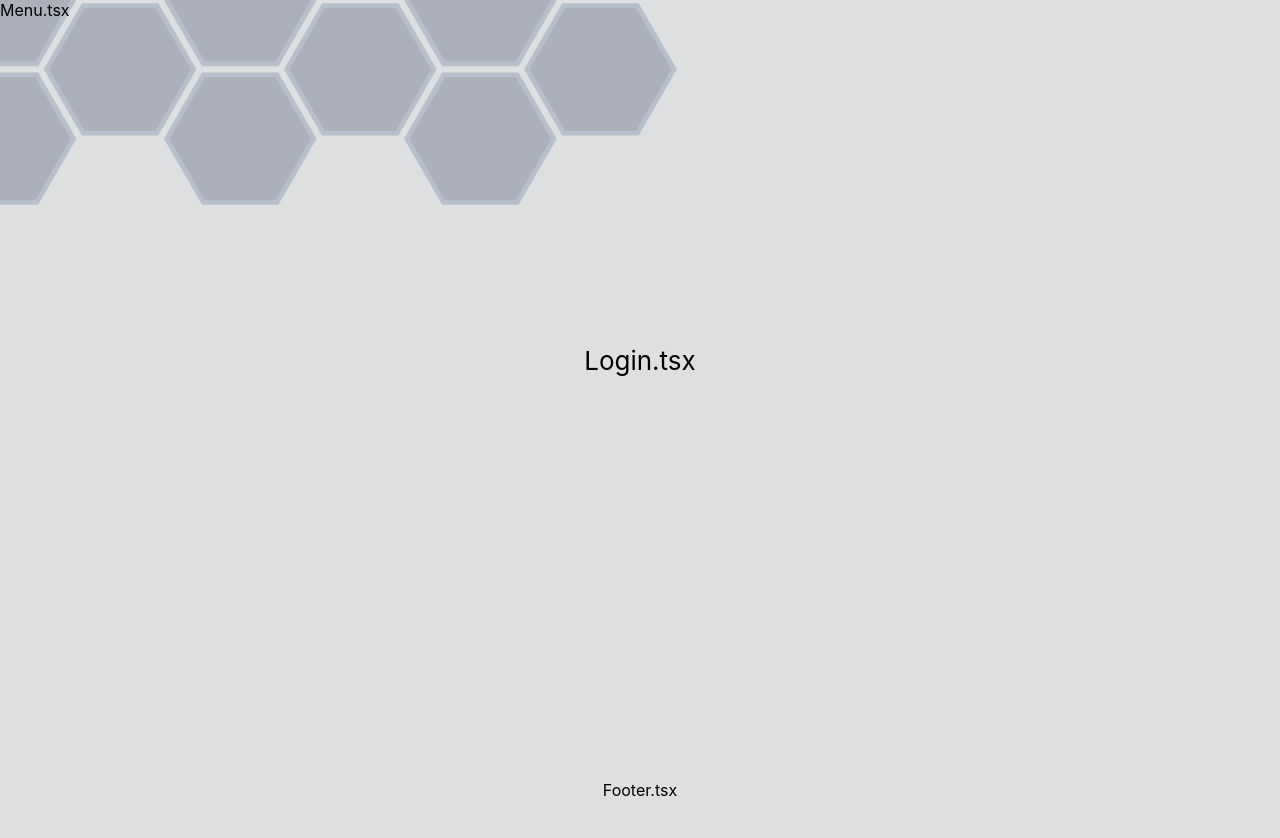
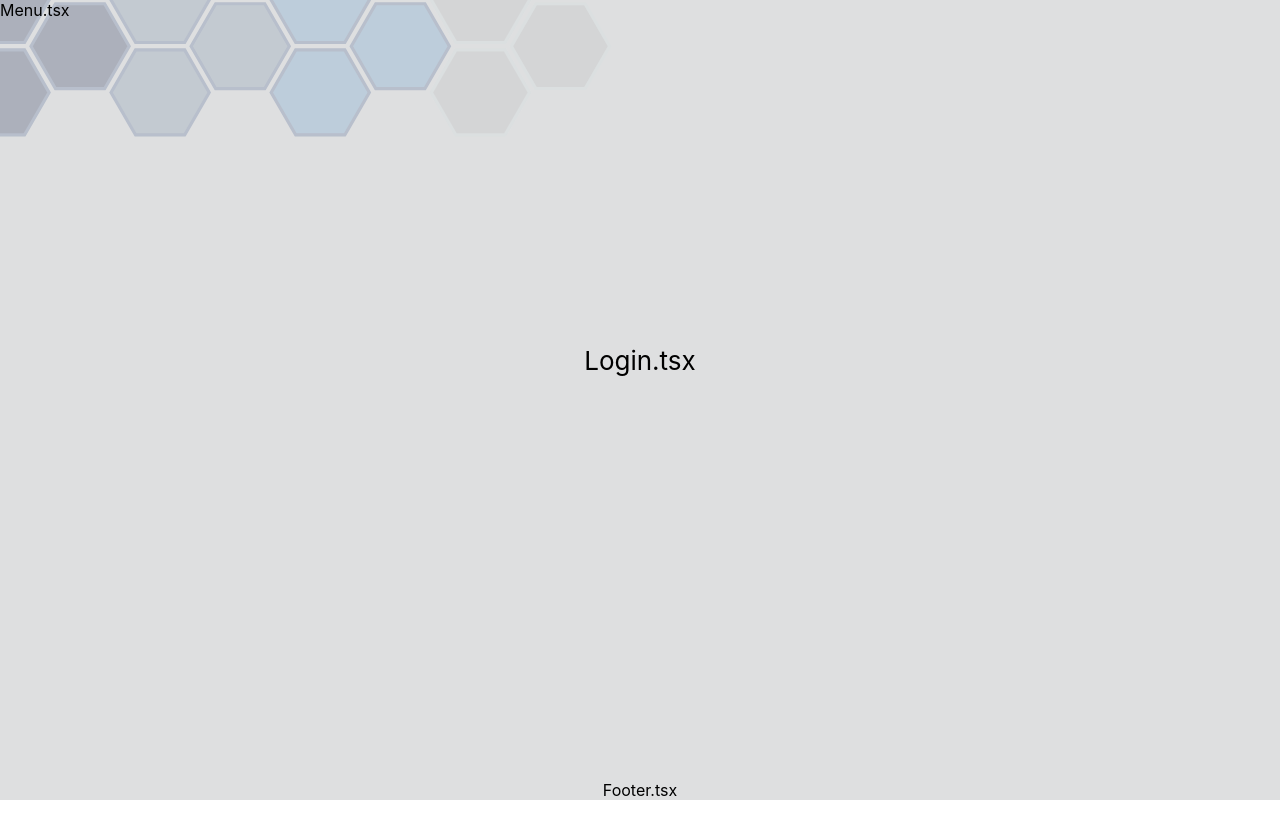
Before and after one commit to rampemus/cvapp, a React (Create React App) app in the folder frontend/: page / in a window 1280 px wide. Shown: the top 838 px of the page. After the commit the page ends 800 px from the top, so only its background shows below. Built offline with nearby package versions, Linux system fonts and the light colour scheme.

Commit message:
Reorder folders and colors added

```diff
--- a/frontend/src/App.tsx
+++ b/frontend/src/App.tsx
@@ -1,6 +1,6 @@
 import React, { useState, useEffect } from 'react'
 import './App.css'
-import Background from './HexaBackground'
+import Background from './background/HexaBackground'
 import Menu from './components/Menu'
 import Login from './components/Login'
 import Footer from './components/Footer'
@@ -20,7 +20,7 @@ const App: React.FC = () => {
 
   return (
     <div className="App" id="App">
-      <Background/>
+      <Background height={800}/>
       <Menu />
       {/* <ReactHeight onHeightReady={(height:number) => console.log(height)}> */}
         <Login />
--- a/frontend/src/HexaBackground.tsx
+++ /dev/null
@@ -1,73 +0,0 @@
-import React from 'react'
-import './HexaBackground.css'
-import useWindowDimensions from './hooks/useWindowDimensions'
-
-const Background: React.FC = (props) => {
-
-    // const { height, width } = useWindowDimensions();
-
-    const hexaSize = 46
-    const spacing = 7
-    const cos30 = 1.5/Math.sqrt(3)
-
-    const lightHexaColor = 'rgb(212, 213, 214)'
-    const lightHexaStrokeColor = 'rgb(219, 223, 224)'
-
-    const highlightStrokeColor = 'rgb(184,191,204'
-    const greyHexaColor = 'rgb(195,202,209)'
-    const blueHexaColor = 'rgb(189,205,219)'
-    const darkHexaColor = 'rgb(172,176,187)'
-
-    const hexagon = (x: number, y: number, hexaSize: number) => {
-        const point1 = `${ x - hexaSize }, ${ y } `
-        const point2 = `${x - hexaSize * .5}, ${y - hexaSize * cos30 } `
-        const point3 = `${x + hexaSize * .5}, ${y - hexaSize * cos30 } `
-        const point4 = `${ x + hexaSize },${ y } `
-        const point5 = `${x + hexaSize * .5}, ${y + hexaSize * cos30 } `
-        const point6 = `${x - hexaSize * .5}, ${y + hexaSize * cos30 } `
-        const points = point1.concat(point2,point3,point4,point5,point6)
-        return <polygon points={points} style={{ stroke: highlightStrokeColor, strokeWidth: 3, fill: darkHexaColor }}/>
-    }
-
-    const hexaRow = (x: number, y: number, hexaSize: number, spacing: number) => {
-        const dx = hexaSize * 3 + spacing * 2 * cos30
-
-        return <g>
-            {hexagon(x, y, hexaSize)}
-            {hexagon(x + dx, y, hexaSize)}
-            {hexagon(x + dx * 2, y, hexaSize)}
-        </g>
-
-    }
-
-    const dy = hexaSize * 2 * cos30 + spacing
-
-    return(
-        <div>
-            {/* <p>height: {height} & width:{width} </p> */}
-            <svg viewBox='0 0 800 800'>
-                {/*TODO:create different backgrounds for different weather*/}
-                {hexaRow(
-                    0,
-                    0,
-                    hexaSize,
-                    spacing
-                  )}
-                {hexaRow(
-                    0 + hexaSize * 1.5 + spacing *cos30,
-                    0 + hexaSize * cos30 + spacing *.5,
-                    hexaSize,
-                    spacing
-                  )}
-                {hexaRow(
-                    0,
-                    0 + dy,
-                    hexaSize,
-                    spacing
-                  )}
-            </svg>
-        </div>
-    )
-}
-
-export default Background
--- /dev/null
+++ b/frontend/src/background/HexaBackground.tsx
@@ -0,0 +1,74 @@
+import React from 'react'
+import './HexaBackground.css'
+import useWindowDimensions from '../hooks/useWindowDimensions'
+import { emptyStatement } from '@babel/types'
+
+interface Props {
+    height: number
+}
+
+enum Color {
+    EMPTY = '',
+    LIGHT = 'rgb(212, 213, 214)',
+    GREY = 'rgb(195,202,209)',
+    BLUE = 'rgb(189,205,219)',
+    DARK = 'rgb(172,176,187)',
+    STROKE_LIGHT = 'rgb(219, 223, 224)',
+    STROKE_HIGHLIGHT = 'rgb(184, 191, 204)',
+}
+
+const Background: React.FC<Props> = (props: Props) => {
+
+    const { height } = props
+
+    const hexaSize = 46
+    const spacing = 7
+    const cos30 = 1.5/Math.sqrt(3)
+
+    const hexagon = (x: number, y: number, hexaSize: number, color: Color) => {
+        if ( color !== Color.EMPTY ) {
+            const strokeColor = color === Color.LIGHT ? Color.STROKE_LIGHT : Color.STROKE_HIGHLIGHT
+            const point1 = `${ x - hexaSize }, ${ y } `
+            const point2 = `${x - hexaSize * .5}, ${y - hexaSize * cos30 } `
+            const point3 = `${x + hexaSize * .5}, ${y - hexaSize * cos30 } `
+            const point4 = `${ x + hexaSize },${ y } `
+            const point5 = `${x + hexaSize * .5}, ${y + hexaSize * cos30 } `
+            const point6 = `${x - hexaSize * .5}, ${y + hexaSize * cos30 } `
+            const points = point1.concat(point2,point3,point4,point5,point6)
+            return <polygon points={points} style={{ stroke: strokeColor, strokeWidth: 3, fill: color }}/>
+        }
+        return ''
+    }
+
+    const hexaRow = (x: number, y: number, hexaSize: number, spacing: number, colors: Color[]) => {
+        const dx = hexaSize * 3 + spacing * 2 * cos30
+
+        return <g>
+            {hexagon(x, y, hexaSize, Color.DARK)}
+            {hexagon(x + dx, y, hexaSize, Color.GREY)}
+            {hexagon(x + dx * 2, y, hexaSize, Color.BLUE)}
+            {hexagon(x + dx * 3, y, hexaSize, Color.LIGHT)}
+        </g>
+    }
+
+    const drawHexaGrid = () => {
+        const dy = hexaSize * 2 * cos30 + spacing
+
+        return (
+            <svg height='100%' width='100%' viewBox='0 0 1200 1200' preserveAspectRatio="xMidYMin slice">
+                {hexaRow(0, 0, hexaSize, spacing, [Color.EMPTY])}
+                {hexaRow( 0 + hexaSize * 1.5 + spacing * cos30,
+                    0 + hexaSize * cos30 + spacing * .5,
+                    hexaSize, spacing, [Color.EMPTY])}
+                {hexaRow( 0, 0 + dy, hexaSize, spacing, [Color.EMPTY])}
+            </svg>
+        )
+    }
+
+    return <div>
+        {drawHexaGrid()}
+    </div>
+
+}
+
+export default Background
```
Also changed, not shown: frontend/src/background/HexaBackground.css (renamed from frontend/src/HexaBackground.css).
